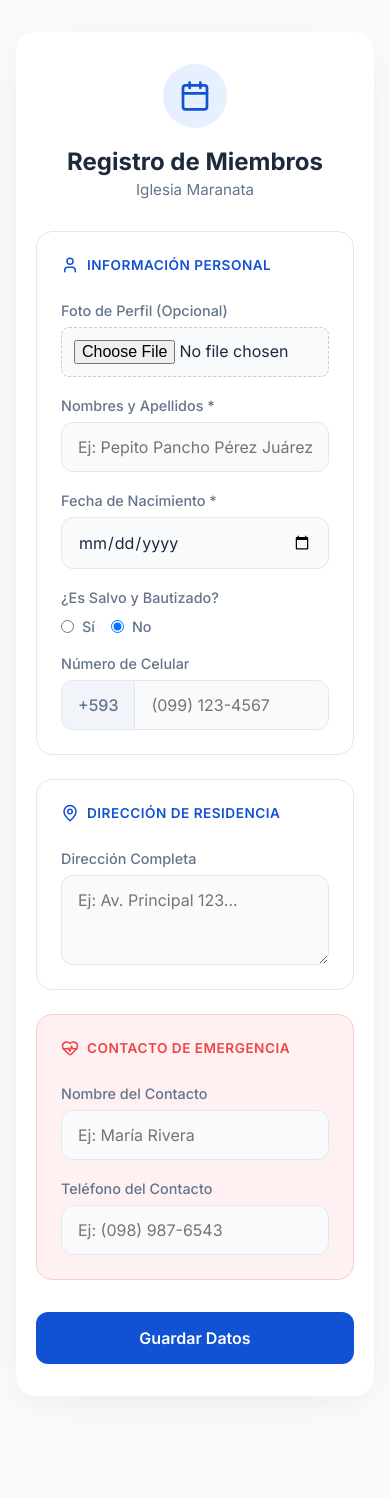
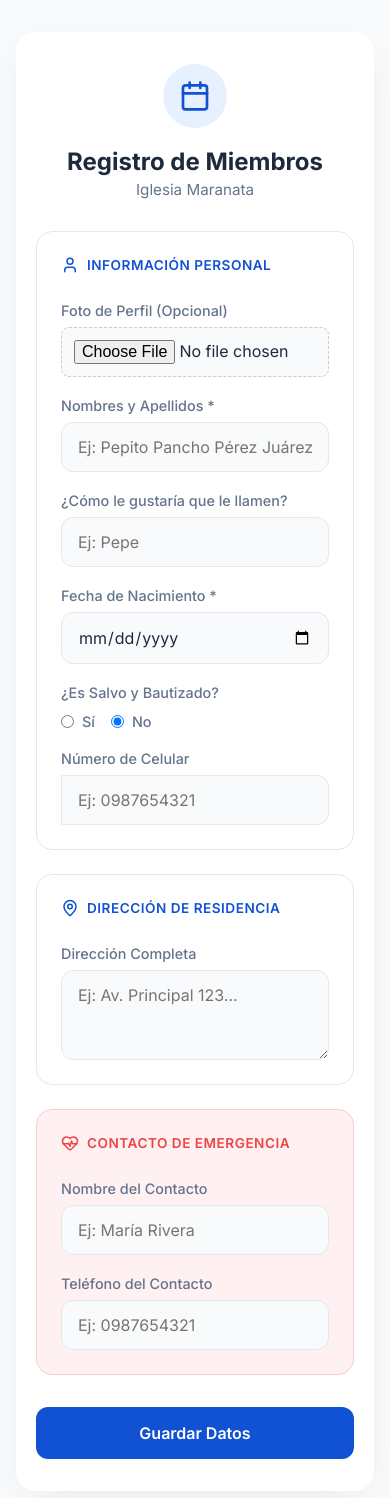
Before and after one commit to ifeliazapata137/Registro-Maranata-Web, a React (Vite) app: page / in a window 390 px wide. Shown: the top 1498 px of the page. Before the commit the page ends 1428 px from the top, so only its background shows below. Built offline with nearby package versions, Linux system fonts and the light colour scheme.

Commit message:
feat: format phones and add alias field

```diff
--- a/src/App.tsx
+++ b/src/App.tsx
@@ -10,6 +10,7 @@ export default function App() {
     street_address: '',
     emergency_contact_name: '',
     emergency_contact_phone: '',
+    relationship: '',
     is_saved: false
   });
 
@@ -22,8 +23,9 @@ export default function App() {
     if (!phone) return '';
     let clean = phone.replace(/\D/g, '');
     if (clean.startsWith('0')) clean = clean.substring(1);
+    // Remove existing +593 or 593 so we deal with base clean number
     if (clean.startsWith('593')) clean = clean.substring(3);
-    return clean ? `+593 ${clean}` : '';
+    return clean ? `+593${clean}` : '';
   };
 
   const updateForm = (e: React.ChangeEvent<HTMLInputElement | HTMLTextAreaElement>) => {
@@ -68,8 +70,8 @@ export default function App() {
         ...form,
         mobile_number: formatPhone(form.mobile_number),
         emergency_contact_phone: formatPhone(form.emergency_contact_phone),
+        relationship: form.relationship,
         avatar_url,
-        relationship: '',
         notes: ''
       }]);
 
@@ -97,7 +99,7 @@ export default function App() {
           <h1>¡Registro Exitoso!</h1>
           <p>Tus datos han sido guardados correctamente en nuestra base de datos. ¡Gracias!</p>
           <button onClick={() => {
-            setForm({ person_name: '', birth_date: '', mobile_number: '', street_address: '', emergency_contact_name: '', emergency_contact_phone: '', is_saved: false });
+            setForm({ person_name: '', birth_date: '', mobile_number: '', street_address: '', emergency_contact_name: '', emergency_contact_phone: '', relationship: '', is_saved: false });
             setAvatarFile(null);
             setSuccess(false);
           }} className="btn-primary">Registrar a otra persona</button>
@@ -154,6 +156,17 @@ export default function App() {
             </div>
 
             <div className="form-group">
+              <label>¿Cómo le gustaría que le llamen?</label>
+              <input
+                type="text"
+                name="relationship"
+                placeholder="Ej: Pepe"
+                value={form.relationship}
+                onChange={updateForm}
+              />
+            </div>
+
+            <div className="form-group">
               <label>Fecha de Nacimiento *</label>
               <input
                 type="date"
@@ -192,11 +205,10 @@ export default function App() {
             <div className="form-group">
               <label>Número de Celular</label>
               <div className="phone-input">
-                <span className="country-code">+593</span>
                 <input
                   type="tel"
                   name="mobile_number"
-                  placeholder="(099) 123-4567"
+                  placeholder="Ej: 0987654321"
                   value={form.mobile_number}
                   onChange={updateForm}
                 />
@@ -241,7 +253,7 @@ export default function App() {
               <input
                 type="tel"
                 name="emergency_contact_phone"
-                placeholder="Ej: (098) 987-6543"
+                placeholder="Ej: 0987654321"
                 value={form.emergency_contact_phone}
                 onChange={updateForm}
               />
```
